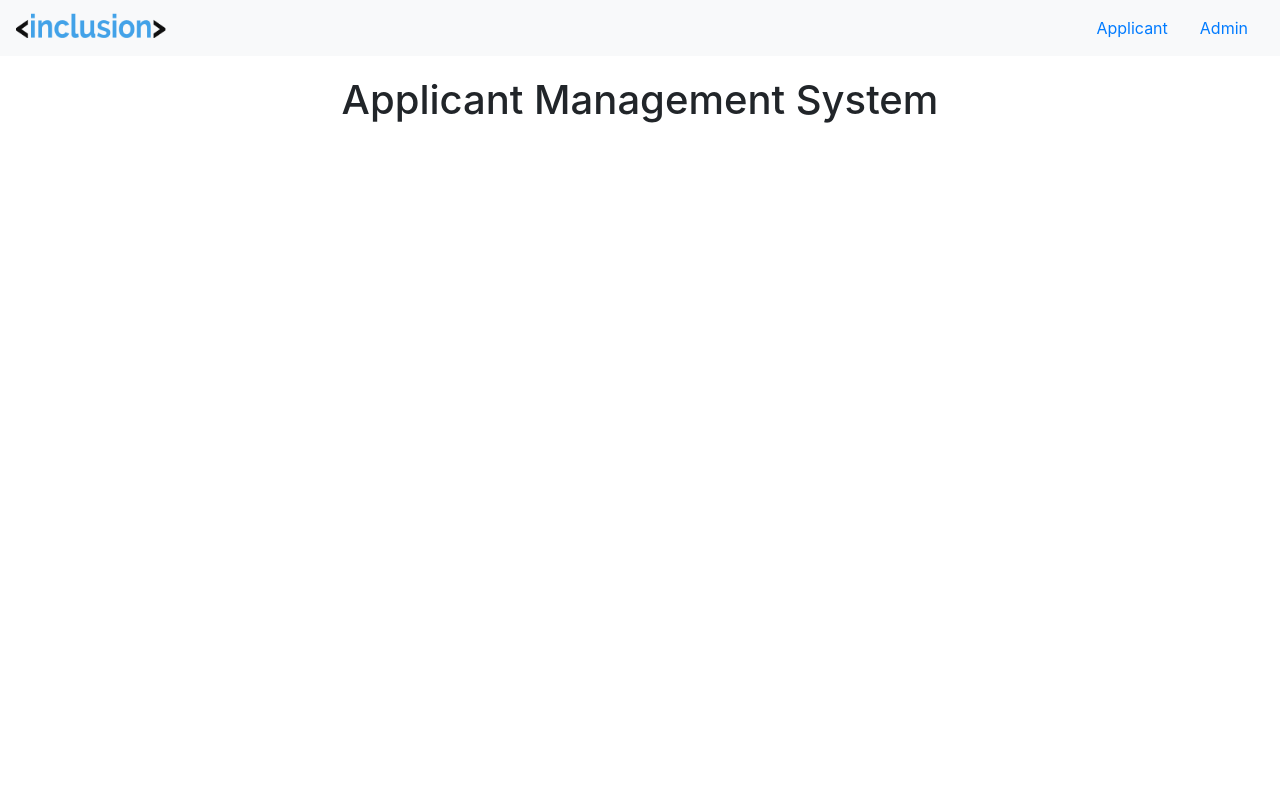
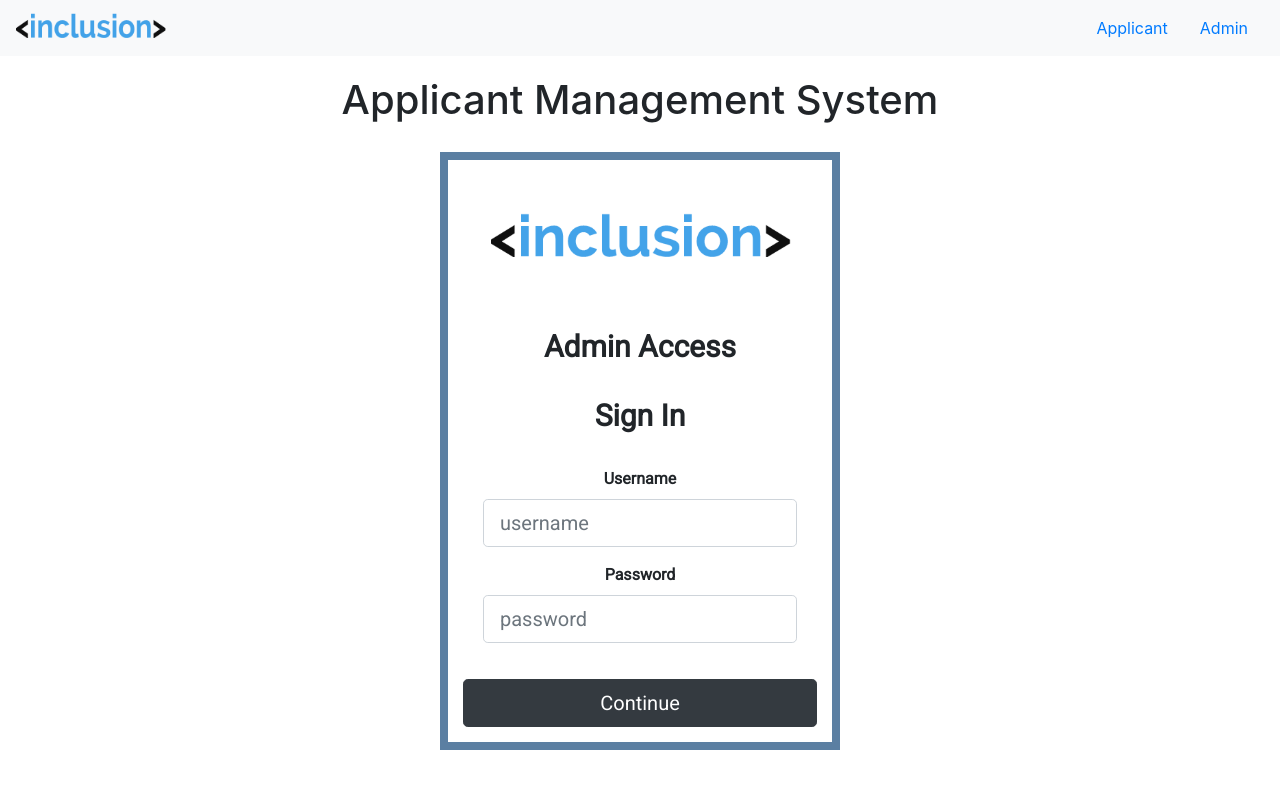
Before and after one commit to ashleycollis/applicant-system-frontend, a React (Create React App) app: page /login in a window 1280 px wide. Shown: the top 788 px of the page. Built offline with nearby package versions, Linux system fonts and the light colour scheme.

Commit message:
my changes

```diff
--- a/src/App.js
+++ b/src/App.js
@@ -3,9 +3,12 @@ import React, { Component } from "react";
 // import "./App.css";
 import NavBar from "./Components/NavBar";
 import Forms from "./Components/Forms";
-import Submitted from "./Components/Submitted";
+// import "bootstrap/dist/css/boostrap.min.css";
+import LogIn from "./Components/LogIn";
+import Feed from "./Components/Feed";
+// import Submitted from './Components/Submitted';
 import { BrowserRouter, Route } from "react-router-dom";
-// import "bootstrap/dist/css/boostrap.min.css";
+import "../node_modules/bootstrap/dist/css/bootstrap.min.css";
 
 class App extends Component {
   render() {
@@ -17,7 +20,9 @@ class App extends Component {
             <h1>Applicant Management System</h1>
           </div>
           <Route path="/form-create" component={Forms} />
-          <Route path="/form-submitted" component={Submitted} />
+          {/* <Route path="/form-submitted" component={Submitted} /> */}
+          <Route path="/feed" component={Feed} />
+          <Route path="/login" component={LogIn} />
         </div>
       </BrowserRouter>
     );
--- /dev/null
+++ b/src/Components/Feed.js
@@ -0,0 +1,50 @@
+import React, { Component } from 'react';
+import { Link } from 'react-router-dom';
+
+class Feed extends Component {
+  constructor(props) {
+    super(props);
+    this.state = {
+      forms: [],
+    };
+  }
+  async componentDidMount() {
+    //this is where API calls to grab forms will go
+  }
+  render() {
+    let forms = this.state.forms;
+
+    if (forms.length) {
+      return (
+        <div class="applications">
+          <ul>
+            {/* This is where I imagine short snippets for each student will go. */}
+            {forms.map((form, index) => {
+              return (
+                <li key={index}>
+                  {form.name}
+                  <br></br>
+                  <img
+                    className="student-image"
+                    alt="icon"
+                    src="./images/student"
+                  />
+                  <Link to={`/forms/${index}`}>
+                    <button type="button">Select</button>
+                  </Link>
+                </li>
+              );
+            })}
+          </ul>
+          {/* <Link to={'/students/form'}>
+            <button type="button">Add Student</button>
+          </Link> */}
+          {/* This is where i imagine the link to add form to go */}
+        </div>
+      );
+    } else {
+      return <p>There have been no applications submitted at this time. </p>;
+    }
+  }
+}
+export default Feed;
--- a/src/Components/LogIn.js
+++ b/src/Components/LogIn.js
@@ -1,21 +1,71 @@
-import React from 'react';
-import './App.css';
-import { Button, Form, FormGroup, Label, Input } from 'reactstrap';
+import React, { Component } from 'react';
+import { Redirect } from 'react-router-dom';
 
-function LogIn() {
-  return (
-    <Form className="login">
-      <h1 classname="title">Inclusion Admin Page</h1>
-      <h2>Sign In</h2>
-      <FormGroup>
-        <Label>Username</Label>
-        <Input type="username" placeholder="username"></Input>
-        <Label>Password</Label>
-        <Input type="password" placeholder="password"></Input>
-      </FormGroup>
-      <button className="btn-lg btn-dark btn-block"> Log In</button>
-    </Form>
-  );
+class LogIn extends Component {
+  constructor(props) {
+    super(props);
+    this.state = {
+      username: '',
+      password: '',
+      correctUsername: 'admin',
+      correctPassword: 'ilovecats',
+      redirect: false,
+    };
+  }
+
+  handleSubmit = event => {
+    event.preventDefault();
+    if (
+      this.state.username === this.state.correctUsername &&
+      this.state.password === this.state.correctPassword
+    ) {
+      this.setState({ redirect: true });
+    }
+  };
+  handleChange = event => {
+    this.setState({
+      [event.target.name]: event.target.value,
+    });
+    console.log(this.state);
+  };
+  render() {
+    const { redirect } = this.state;
+    if (redirect) {
+      return <Redirect to={{ pathname: '/feed' }} />;
+    }
+    return (
+      <form className="loginform" onClick={this.handleSubmit}>
+        <img src={require('../Images/inclusionlogo.png')} alt="logo" />
+        <h1 className="title">Admin Access </h1>
+        <h1 className="title">Sign In </h1>
+        <div className="fieldsgroup">
+          <div className="form-group">
+            <label>Username</label>
+            <input
+              type="username"
+              name="username"
+              className="form-control form-control-lg"
+              placeholder="username"
+              onChange={event => this.handleChange(event)}
+            />
+          </div>
+
+          <div className="form-group">
+            <label>Password</label>
+            <input
+              type="password"
+              name="password"
+              className="form-control form-control-lg"
+              placeholder="password"
+              onChange={event => this.handleChange(event)}
+            />
+          </div>
+        </div>
+        <button type="submit" className="btn btn-dark btn-lg btn-block">
+          Continue
+        </button>
+      </form>
+    );
+  }
 }
-
 export default LogIn;
--- a/src/index.css
+++ b/src/index.css
@@ -1,13 +1,25 @@
-body {
-  margin: 0;
-  font-family: -apple-system, BlinkMacSystemFont, 'Segoe UI', 'Roboto', 'Oxygen',
-    'Ubuntu', 'Cantarell', 'Fira Sans', 'Droid Sans', 'Helvetica Neue',
-    sans-serif;
-  -webkit-font-smoothing: antialiased;
-  -moz-osx-font-smoothing: grayscale;
+@import url('https://fonts.googleapis.com/css?family=Roboto|Open+Sans');
+
+.loginform {
+  margin: 0 auto;
+  text-align: center;
+  width: 400px;
+  font-weight: 900;
+  font-family: 'Roboto';
+  padding: 15px;
+  border: 8px solid #5b7fa2;
 }
 
-code {
-  font-family: source-code-pro, Menlo, Monaco, Consolas, 'Courier New',
-    monospace;
+.title {
+  font-size: 30px;
+  font-weight: bold;
+  padding-bottom: 5px;
 }
+
+.fieldsgroup {
+  padding: 20px;
+}
+
+.loginlabel {
+  font-size: 20px;
+}
```
Also changed, not shown: src/Components/SubmittedForm.js (added, +49 -0 lines), src/Components/Submitted.js (deleted), src/Images/inclusionlogo.png (added), src/Images/student.jpg (added).
